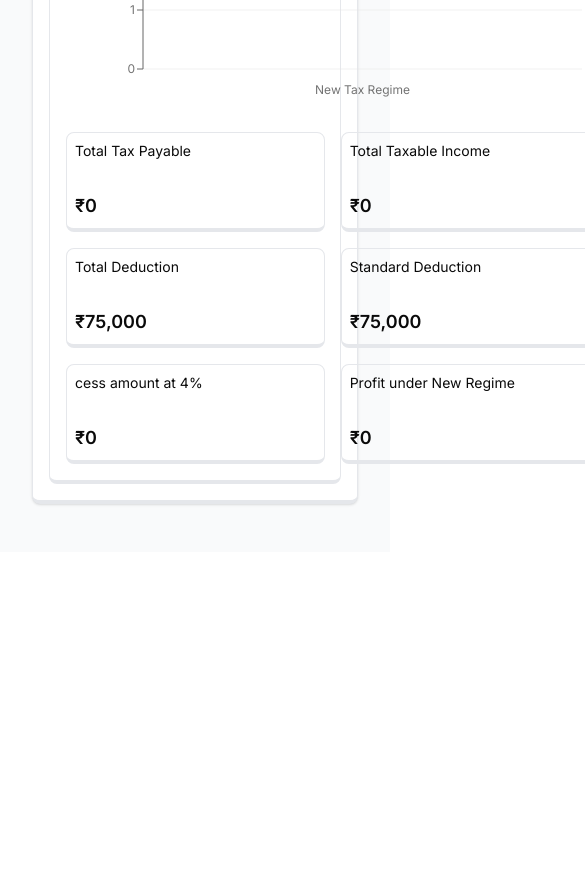
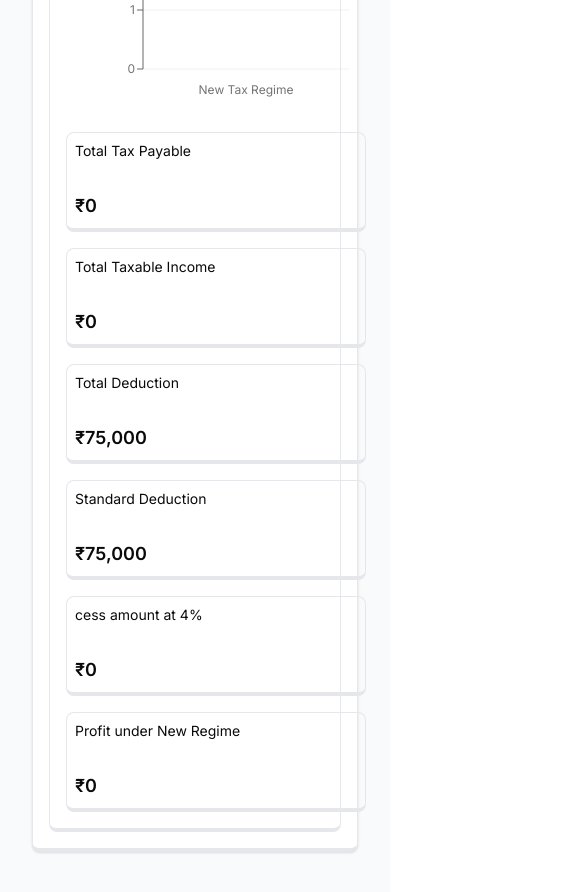
Before and after one commit to sobitp59/new-tax, a Next.js app: page / in a window 390 px wide. Shown: the part 1100-1992 px from the top of the page, 585 px wide, since content can reach past the window. Before the commit the page ends 1652 px from the top, so only its background shows below. Built offline with nearby package versions, Linux system fonts and the light colour scheme.

Commit message:
build error

```diff
--- a/src/components/calculator.tsx
+++ b/src/components/calculator.tsx
@@ -748,7 +748,7 @@ export default function Calculator() {
                   </h3>
                   <section className="w-full grid lg:grid-cols-2 gap-4 justify-between items-center">
 
-                    <div className="h-[300px] w-full ">
+                    <div className="h-[300px]  w-[300px] lg:w-full ">
                        <ChartContainer config={chartConfig} className="h-full w-full p-3 lg:p-2">
                         <BarChart accessibilityLayer data={[{ tax: "New Tax Regime", taxableIncome: newTax.taxableIncome, totalTax: newTax.totalTax }]}>
                           <CartesianGrid vertical={false} />
@@ -773,7 +773,7 @@ export default function Calculator() {
                     </div>
 
 
-                    <section className="w-full grid grid-cols-2 gap-4 justify-between items-center">
+                    <section className="w-full grid grid-cols-1 lg:grid-cols-2 gap-4 justify-between items-center">
                       <div className="flex flex-col justify-between  h-[100px] border-[1.5px] border-b-4  border-gray-200 rounded-lg p-2">
                         <h3 className="text-sm">Total Tax Payable</h3>
                         <p className="text-lg font-semibold"> ₹{Number(newTax.totalTax).toLocaleString('en-IN')}</p>
@@ -816,7 +816,7 @@ export default function Calculator() {
 
                   <section className="w-full grid lg:grid-cols-2 gap-4 justify-between items-center">
 
-                    <div className="h-[300px] w-full ">
+                    <div className="h-[300px] w-[300px] lg:w-full  ">
                       <ChartContainer config={chartConfig} className="h-full w-full p-3 lg:p-2">
                         <BarChart accessibilityLayer data={[{ tax: "Old Tax Regime", taxableIncome: oldTax.taxableIncome, totalTax: oldTax.totalTax }]}>
                           <CartesianGrid vertical={false} />
@@ -839,7 +839,7 @@ export default function Calculator() {
                       </ChartContainer>
                     </div>
 
-                    <section className="w-full grid grid-cols-2 gap-4 justify-between items-center">
+                    <section className="w-full grid grid-cols-1 lg:grid-cols-2 gap-4 justify-between items-center">
                       <div className=" flex flex-col justify-between  h-[100px] border-[1.5px] border-b-4  border-gray-200 rounded-lg p-2">
                         <h3 className="text-sm">Total Tax Payable</h3>
                         <p className="text-lg font-semibold">₹{Number(oldTax.totalTax).toLocaleString('en-IN')}</p>
```
